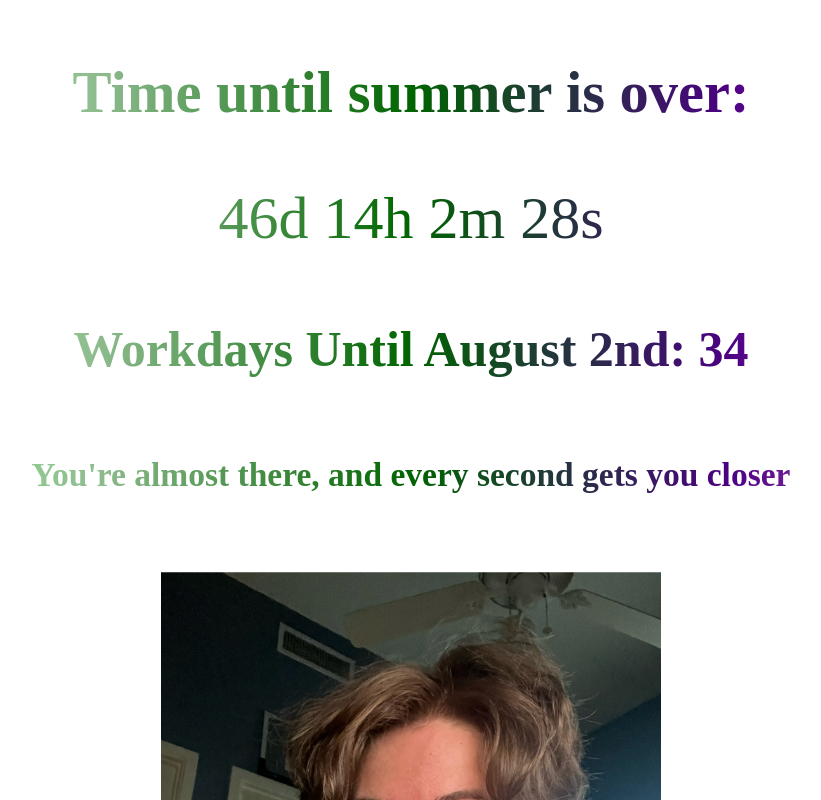
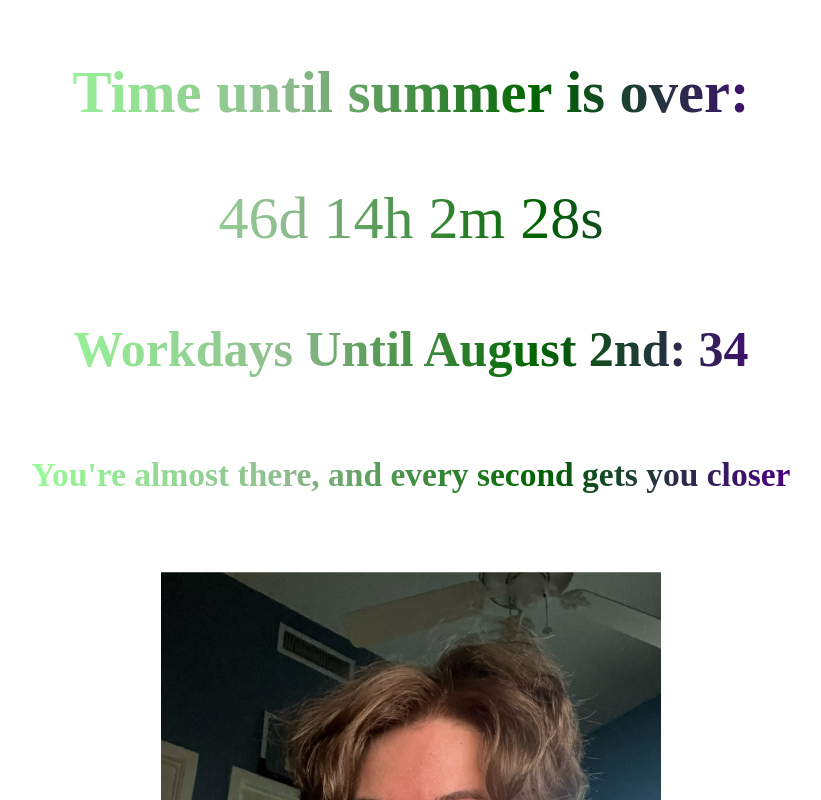
Before and after one commit to evlbe/Testing, a plain HTML site: page index.html in a window 1280 px wide. Shown: the top 800 px of the page, without its empty margins (229-1050 px from the left). Drawn offline with Linux system fonts and the light colour scheme.

Commit message:
Update index.html

```diff
--- a/index.html
+++ b/index.html
@@ -11,7 +11,8 @@
                     indigo,
                     darkGreen,
                     darkSeaGreen,
-                    paleGreen);
+                    paleGreen,
+                    seaGreen);
             -webkit-background-clip: text;
             color: transparent;
             }
```
